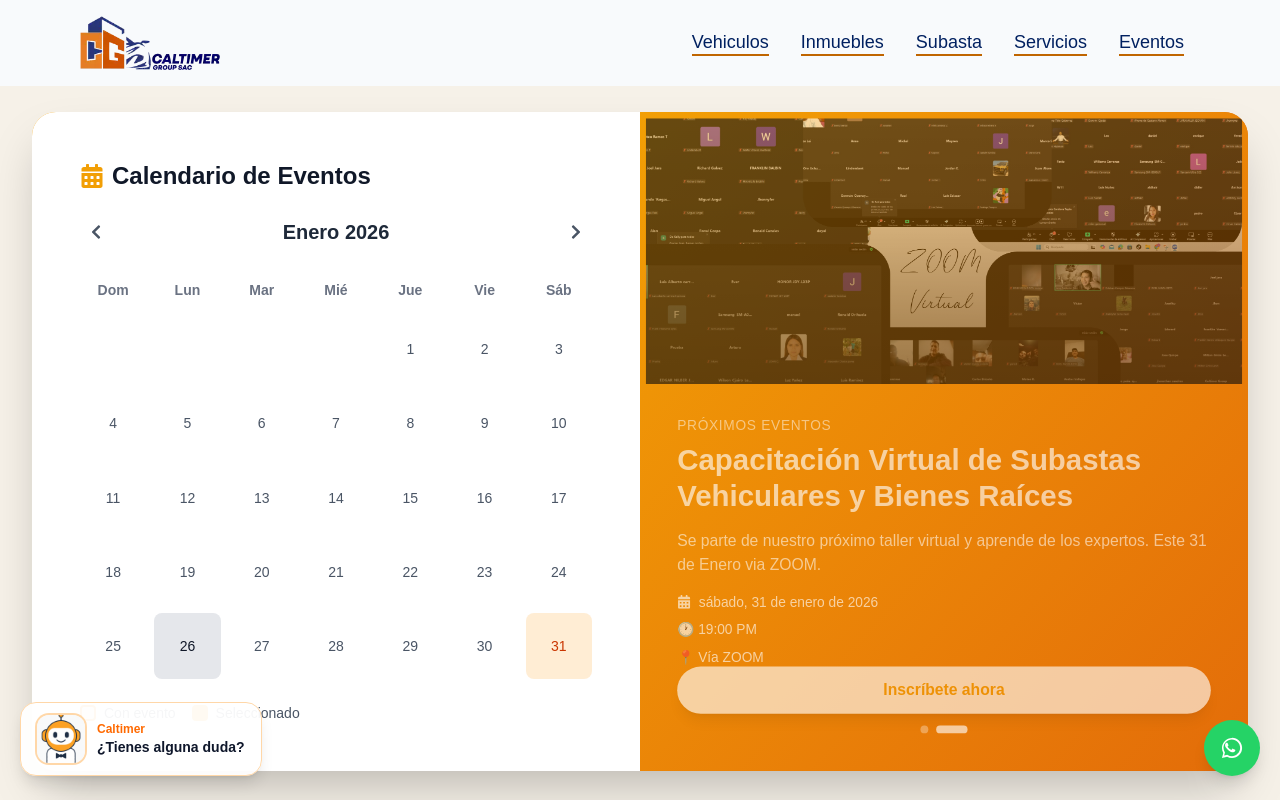
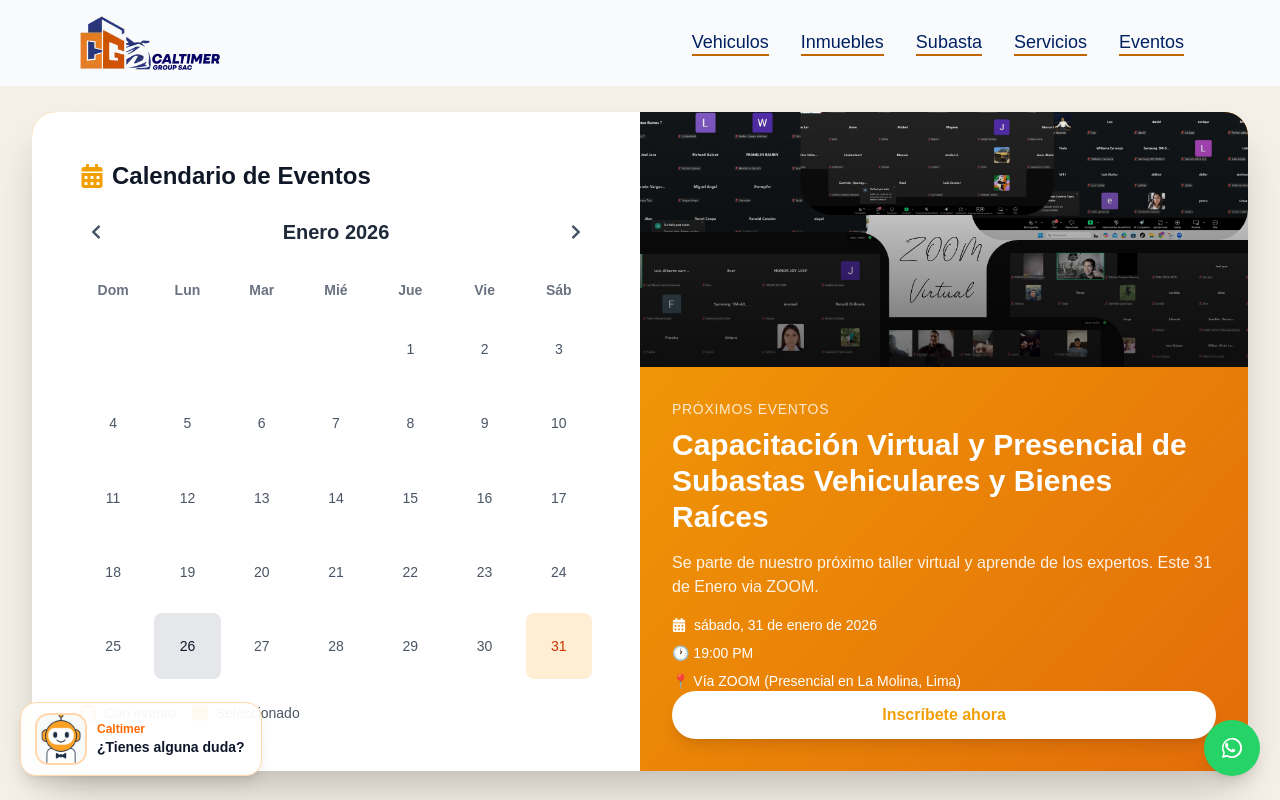
Before and after one commit to xxricardoxx100/caltimer, a Next.js app: page /eventos in a window 1280 px wide. Shown: the top 800 px of the page. Built offline with nearby package versions, Linux system fonts and the light colour scheme.

Commit message:
actualizacion2

```diff
--- a/src/app/components/eventos/EventCalendar.jsx
+++ b/src/app/components/eventos/EventCalendar.jsx
@@ -8,23 +8,15 @@ import { FaCalendarAlt, FaChevronLeft, FaChevronRight } from "react-icons/fa";
 // AGREGAR O QUITAR EVENTOS AQUÍ
 // ============================================
 const eventos = [
-  {
-    id: 1,
-    fecha: "2026-01-31", // Formato: YYYY-MM-DD
-    titulo: "Capacitación Presencial de Subastas Vehiculares y Bienes Raíces",
-    descripcion: "Se parte de nuestro próximo taller presencial y aprende de los expertos. Este 31 de Enero en La Molina, Lima.",
-    imagen: "/eventos/eventopresencial1.jpg",
-    hora: "19:00 PM",
-    lugar: "La Molina, Lima",
-  },
+
   {
     id: 2,
     fecha: "2026-01-31",
-    titulo: "Capacitación Virtual de Subastas Vehiculares y Bienes Raíces",
+    titulo: "Capacitación Virtual y Presencial de Subastas Vehiculares y Bienes Raíces",
     descripcion: "Se parte de nuestro próximo taller virtual y aprende de los expertos. Este 31 de Enero via ZOOM.",
     imagen: "/eventos/zoom.png",
     hora: "19:00 PM",
-    lugar: "Vía ZOOM",
+    lugar: "Vía ZOOM (Presencial en La Molina, Lima)",
   },
   {
     id: 3,
```
